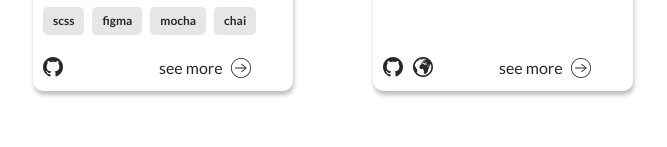
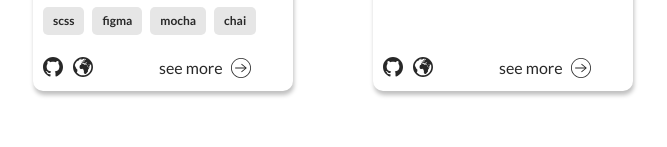
Before and after one commit to thomas-labrusse/personal-website, a Next.js app: page /projects in a window 1280 px wide. Shown: the part 600-747 px from the top of the page, without its empty margins (307-974 px from the left). Built offline with nearby package versions, Linux system fonts and the light colour scheme.

Commit message:
update url and github links

```diff
--- a/pages/projects/index.jsx
+++ b/pages/projects/index.jsx
@@ -22,8 +22,8 @@ export const PROJECTS = [
 			'mocha',
 			'chai',
 		],
-		github: 'https://github.com/thomas-labrusse',
-		// url: 'https://google.com/',
+		github: 'https://github.com/thomas-labrusse/dapp-solana-minter',
+		url: 'https://finish-lines.netlify.app/',
 	},
 	{
 		id: '2',
```
